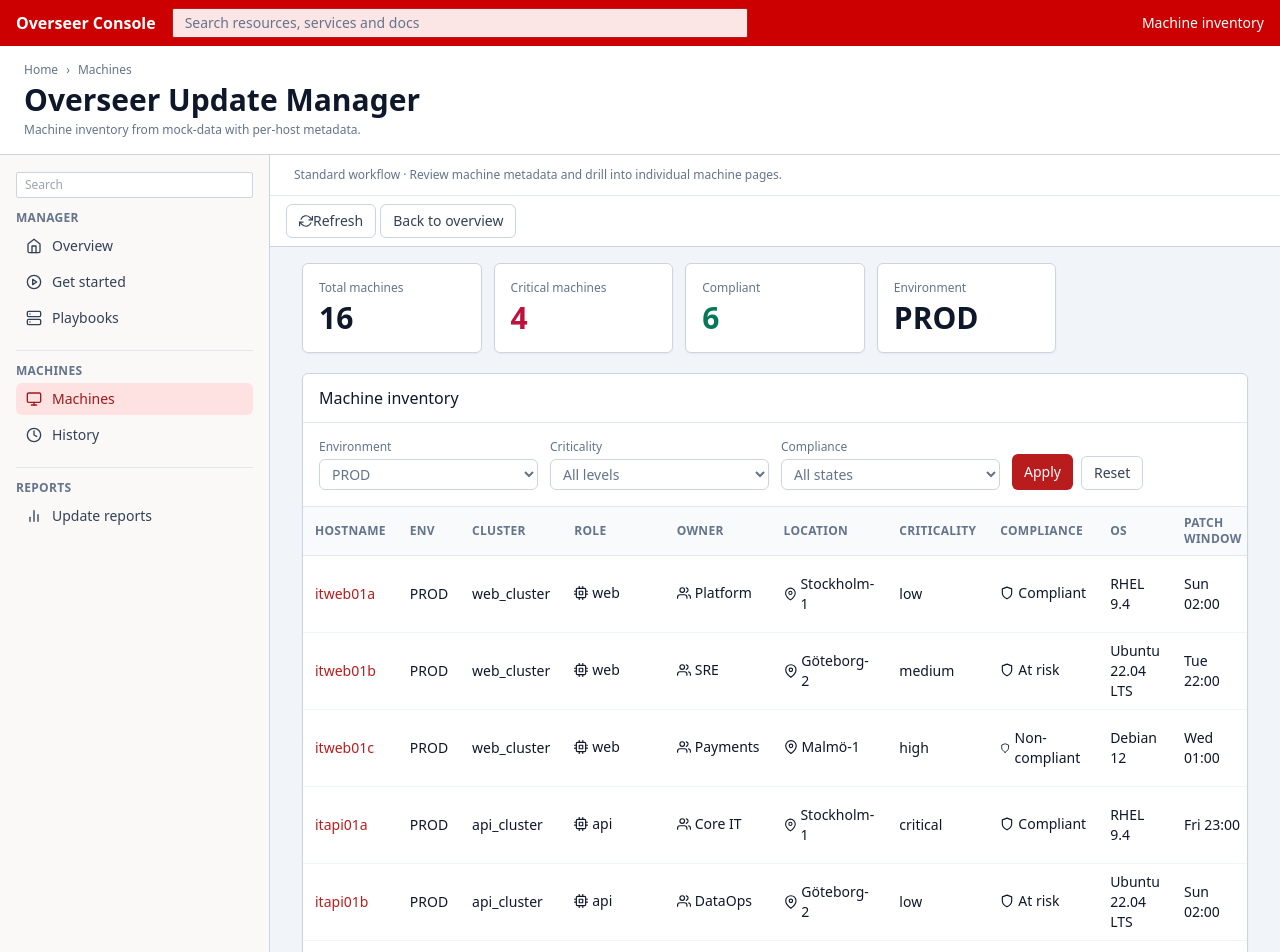
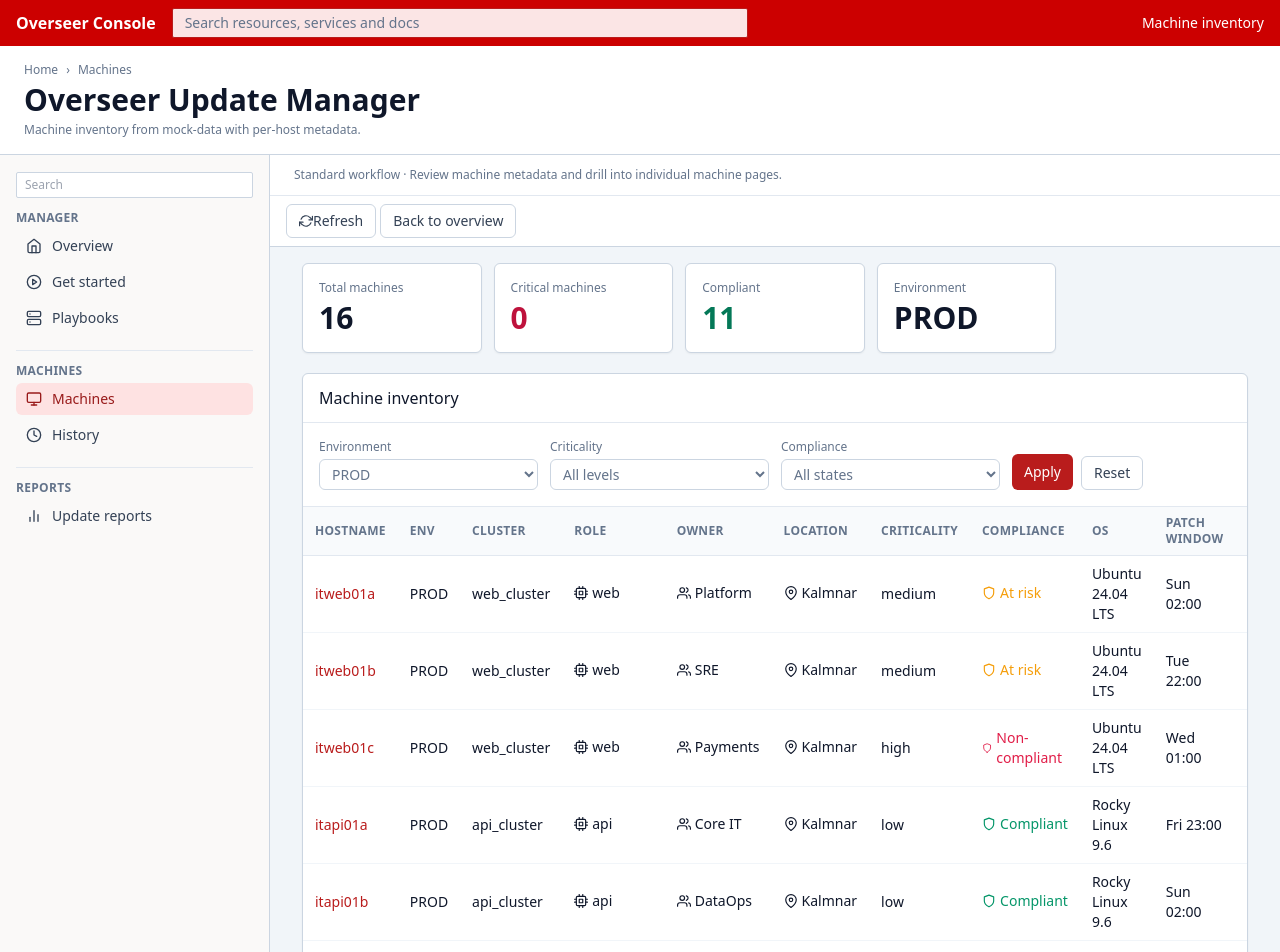
Before and after one commit to 01Karl/autopatch, a Next.js app in the folder dashboard/: page /machines in a window 1280 px wide. Shown: the top 952 px of the page. Built offline with nearby package versions, Linux system fonts and the light colour scheme.

Commit message:
Adjust machine metadata mix and compliance shield colors

```diff
--- a/dashboard/src/app/machines/page.tsx
+++ b/dashboard/src/app/machines/page.tsx
@@ -37,6 +37,13 @@ const NAV_SECTIONS: NavSection[] = [
   { title: 'Machines', keys: ['machines', 'history'] },
   { title: 'Reports', keys: ['update-reports'] }
 ];
+
+function getComplianceStyle(compliance: string): string {
+  if (compliance === 'Non-compliant') return 'text-rose-600';
+  if (compliance === 'At risk') return 'text-amber-500';
+  if (compliance === 'Compliant') return 'text-emerald-600';
+  return 'text-slate-600';
+}
 
 export default function MachinesPage({ searchParams }: { searchParams?: SearchParams }) {
   const selectedEnv = ENV_OPTIONS.includes(searchParams?.env as 'all' | MachineEnv) ? (searchParams?.env as 'all' | MachineEnv) : 'prod';
@@ -163,7 +170,11 @@ export default function MachinesPage({ searchParams }: { searchParams?: SearchPa
                         <td><span className="inline-flex items-center gap-1"><FiUsers /> {machine.metadata.owner}</span></td>
                         <td><span className="inline-flex items-center gap-1"><FiMapPin /> {machine.metadata.location}</span></td>
                         <td>{machine.metadata.criticality}</td>
-                        <td><span className="inline-flex items-center gap-1"><FiShield /> {machine.metadata.compliance}</span></td>
+                        <td>
+                          <span className={`inline-flex items-center gap-1 ${getComplianceStyle(machine.metadata.compliance)}`}>
+                            <FiShield /> {machine.metadata.compliance}
+                          </span>
+                        </td>
                         <td>{machine.metadata.osVersion}</td>
                         <td>{machine.metadata.patchWindow}</td>
                         <td>{machine.metadata.lastSeen}</td>
--- a/dashboard/src/mock-data/machines/metadata.json
+++ b/dashboard/src/mock-data/machines/metadata.json
@@ -2,419 +2,419 @@
   "itweb01a": {
     "role": "web",
     "owner": "Platform",
-    "location": "Stockholm-1",
-    "criticality": "low",
+    "location": "Kalmnar",
+    "criticality": "medium",
     "patchWindow": "Sun 02:00",
     "lastSeen": "2026-02-01 01:15",
-    "osVersion": "RHEL 9.4",
-    "compliance": "Compliant",
+    "osVersion": "Ubuntu 24.04 LTS",
+    "compliance": "At risk",
     "maintenanceGroup": "web_cluster"
   },
   "itweb01b": {
     "role": "web",
     "owner": "SRE",
-    "location": "G\u00f6teborg-2",
+    "location": "Kalmnar",
     "criticality": "medium",
     "patchWindow": "Tue 22:00",
     "lastSeen": "2026-02-02 02:15",
-    "osVersion": "Ubuntu 22.04 LTS",
+    "osVersion": "Ubuntu 24.04 LTS",
     "compliance": "At risk",
     "maintenanceGroup": "web_cluster"
   },
   "itweb01c": {
     "role": "web",
     "owner": "Payments",
-    "location": "Malm\u00f6-1",
+    "location": "Kalmnar",
     "criticality": "high",
     "patchWindow": "Wed 01:00",
     "lastSeen": "2026-02-03 03:15",
-    "osVersion": "Debian 12",
+    "osVersion": "Ubuntu 24.04 LTS",
     "compliance": "Non-compliant",
     "maintenanceGroup": "web_cluster"
   },
   "itapi01a": {
     "role": "api",
     "owner": "Core IT",
-    "location": "Stockholm-1",
-    "criticality": "critical",
+    "location": "Kalmnar",
+    "criticality": "low",
     "patchWindow": "Fri 23:00",
     "lastSeen": "2026-02-04 04:15",
-    "osVersion": "RHEL 9.4",
+    "osVersion": "Rocky Linux 9.6",
     "compliance": "Compliant",
     "maintenanceGroup": "api_cluster"
   },
   "itapi01b": {
     "role": "api",
     "owner": "DataOps",
-    "location": "G\u00f6teborg-2",
+    "location": "Kalmnar",
     "criticality": "low",
     "patchWindow": "Sun 02:00",
     "lastSeen": "2026-02-05 05:15",
-    "osVersion": "Ubuntu 22.04 LTS",
-    "compliance": "At risk",
+    "osVersion": "Rocky Linux 9.6",
+    "compliance": "Compliant",
     "maintenanceGroup": "api_cluster"
   },
   "itapi01c": {
     "role": "api",
     "owner": "Platform",
-    "location": "Malm\u00f6-1",
-    "criticality": "medium",
+    "location": "Kalmnar",
+    "criticality": "low",
     "patchWindow": "Tue 22:00",
     "lastSeen": "2026-02-06 06:15",
-    "osVersion": "Debian 12",
-    "compliance": "Non-compliant",
+    "osVersion": "Rocky Linux 9.6",
+    "compliance": "Compliant",
     "maintenanceGroup": "api_cluster"
   },
   "itapi01d": {
     "role": "api",
     "owner": "SRE",
-    "location": "Stockholm-1",
-    "criticality": "high",
+    "location": "Kalmnar",
+    "criticality": "low",
     "patchWindow": "Wed 01:00",
     "lastSeen": "2026-02-07 07:15",
-    "osVersion": "RHEL 9.4",
+    "osVersion": "Rocky Linux 9.6",
     "compliance": "Compliant",
     "maintenanceGroup": "api_cluster"
   },
   "itdb01a": {
     "role": "database",
     "owner": "Payments",
-    "location": "G\u00f6teborg-2",
-    "criticality": "critical",
+    "location": "Kalmnar",
+    "criticality": "low",
     "patchWindow": "Fri 23:00",
     "lastSeen": "2026-02-08 08:15",
-    "osVersion": "Ubuntu 22.04 LTS",
-    "compliance": "At risk",
+    "osVersion": "Rocky Linux 9.6",
+    "compliance": "Compliant",
     "maintenanceGroup": "db_cluster"
   },
   "itdb01b": {
     "role": "database",
     "owner": "Core IT",
-    "location": "Malm\u00f6-1",
+    "location": "Kalmnar",
     "criticality": "low",
     "patchWindow": "Sun 02:00",
     "lastSeen": "2026-02-09 01:15",
-    "osVersion": "Debian 12",
-    "compliance": "Non-compliant",
+    "osVersion": "Rocky Linux 9.6",
+    "compliance": "Compliant",
     "maintenanceGroup": "db_cluster"
   },
   "itcache01": {
     "role": "infra",
     "owner": "DataOps",
-    "location": "Stockholm-1",
-    "criticality": "medium",
+    "location": "Kalmnar",
+    "criticality": "low",
     "patchWindow": "Tue 22:00",
     "lastSeen": "2026-02-10 02:15",
-    "osVersion": "RHEL 9.4",
+    "osVersion": "Rocky Linux 9.6",
     "compliance": "Compliant",
     "maintenanceGroup": "standalone"
   },
   "itbatch01": {
     "role": "infra",
     "owner": "Platform",
-    "location": "G\u00f6teborg-2",
-    "criticality": "high",
+    "location": "Kalmnar",
+    "criticality": "low",
     "patchWindow": "Wed 01:00",
     "lastSeen": "2026-02-11 03:15",
-    "osVersion": "Ubuntu 22.04 LTS",
-    "compliance": "At risk",
+    "osVersion": "Rocky Linux 9.6",
+    "compliance": "Compliant",
     "maintenanceGroup": "standalone"
   },
   "itbatch02": {
     "role": "infra",
     "owner": "SRE",
-    "location": "Malm\u00f6-1",
-    "criticality": "critical",
+    "location": "Kalmnar",
+    "criticality": "low",
     "patchWindow": "Fri 23:00",
     "lastSeen": "2026-02-12 04:15",
-    "osVersion": "Debian 12",
-    "compliance": "Non-compliant",
+    "osVersion": "Rocky Linux 9.6",
+    "compliance": "Compliant",
     "maintenanceGroup": "standalone"
   },
   "itmq01": {
     "role": "infra",
     "owner": "Payments",
-    "location": "Stockholm-1",
+    "location": "Kalmnar",
     "criticality": "low",
     "patchWindow": "Sun 02:00",
     "lastSeen": "2026-02-13 05:15",
-    "osVersion": "RHEL 9.4",
+    "osVersion": "Rocky Linux 9.6",
     "compliance": "Compliant",
     "maintenanceGroup": "standalone"
   },
   "itrpt01": {
     "role": "infra",
     "owner": "Core IT",
-    "location": "G\u00f6teborg-2",
+    "location": "Kalmnar",
     "criticality": "medium",
     "patchWindow": "Tue 22:00",
     "lastSeen": "2026-02-14 06:15",
-    "osVersion": "Ubuntu 22.04 LTS",
+    "osVersion": "Rocky Linux 9.6",
     "compliance": "At risk",
     "maintenanceGroup": "standalone"
   },
   "itjump01": {
     "role": "infra",
     "owner": "DataOps",
-    "location": "Malm\u00f6-1",
-    "criticality": "high",
+    "location": "Kalmnar",
+    "criticality": "low",
     "patchWindow": "Wed 01:00",
     "lastSeen": "2026-02-15 07:15",
-    "osVersion": "Debian 12",
-    "compliance": "Non-compliant",
+    "osVersion": "Rocky Linux 9.6",
+    "compliance": "Compliant",
     "maintenanceGroup": "standalone"
   },
   "ittools01": {
     "role": "infra",
     "owner": "Platform",
-    "location": "Stockholm-1",
-    "criticality": "critical",
+    "location": "Kalmnar",
+    "criticality": "medium",
     "patchWindow": "Fri 23:00",
     "lastSeen": "2026-02-16 08:15",
-    "osVersion": "RHEL 9.4",
-    "compliance": "Compliant",
+    "osVersion": "Rocky Linux 9.6",
+    "compliance": "At risk",
     "maintenanceGroup": "standalone"
   },
   "itweb01a-t": {
     "role": "web",
     "owner": "SRE",
-    "location": "G\u00f6teborg-2",
-    "criticality": "low",
+    "location": "Kalmnar",
+    "criticality": "medium",
     "patchWindow": "Sun 02:00",
     "lastSeen": "2026-02-17 01:15",
-    "osVersion": "Ubuntu 22.04 LTS",
+    "osVersion": "Ubuntu 24.04 LTS",
     "compliance": "At risk",
     "maintenanceGroup": "web_cluster"
   },
   "itweb01b-t": {
     "role": "web",
     "owner": "Payments",
-    "location": "Malm\u00f6-1",
-    "criticality": "medium",
+    "location": "Kalmnar",
+    "criticality": "high",
     "patchWindow": "Tue 22:00",
     "lastSeen": "2026-02-18 02:15",
-    "osVersion": "Debian 12",
+    "osVersion": "Ubuntu 24.04 LTS",
     "compliance": "Non-compliant",
     "maintenanceGroup": "web_cluster"
   },
   "itapi01a-t": {
     "role": "api",
     "owner": "Core IT",
-    "location": "Stockholm-1",
-    "criticality": "high",
+    "location": "Kalmnar",
+    "criticality": "low",
     "patchWindow": "Wed 01:00",
     "lastSeen": "2026-02-19 03:15",
-    "osVersion": "RHEL 9.4",
+    "osVersion": "Rocky Linux 9.6",
     "compliance": "Compliant",
     "maintenanceGroup": "api_cluster"
   },
   "itapi01b-t": {
     "role": "api",
     "owner": "DataOps",
-    "location": "G\u00f6teborg-2",
-    "criticality": "critical",
+    "location": "Kalmnar",
+    "criticality": "low",
     "patchWindow": "Fri 23:00",
     "lastSeen": "2026-02-20 04:15",
-    "osVersion": "Ubuntu 22.04 LTS",
-    "compliance": "At risk",
+    "osVersion": "Rocky Linux 9.6",
+    "compliance": "Compliant",
     "maintenanceGroup": "api_cluster"
   },
   "itapi01c-t": {
     "role": "api",
     "owner": "Platform",
-    "location": "Malm\u00f6-1",
+    "location": "Kalmnar",
     "criticality": "low",
     "patchWindow": "Sun 02:00",
     "lastSeen": "2026-02-21 05:15",
-    "osVersion": "Debian 12",
-    "compliance": "Non-compliant",
+    "osVersion": "Rocky Linux 9.6",
+    "compliance": "Compliant",
     "maintenanceGroup": "api_cluster"
   },
   "itdb01-t": {
     "role": "database",
     "owner": "SRE",
-    "location": "Stockholm-1",
-    "criticality": "medium",
+    "location": "Kalmnar",
+    "criticality": "low",
     "patchWindow": "Tue 22:00",
     "lastSeen": "2026-02-22 06:15",
-    "osVersion": "RHEL 9.4",
+    "osVersion": "Rocky Linux 9.6",
     "compliance": "Compliant",
     "maintenanceGroup": "standalone"
   },
   "itjump01-t": {
     "role": "infra",
     "owner": "Payments",
-    "location": "G\u00f6teborg-2",
-    "criticality": "high",
+    "location": "Kalmnar",
+    "criticality": "low",
     "patchWindow": "Wed 01:00",
     "lastSeen": "2026-02-23 07:15",
-    "osVersion": "Ubuntu 22.04 LTS",
-    "compliance": "At risk",
+    "osVersion": "Rocky Linux 9.6",
+    "compliance": "Compliant",
     "maintenanceGroup": "standalone"
   },
   "itwrk01-t": {
     "role": "infra",
     "owner": "Core IT",
-    "location": "Malm\u00f6-1",
-    "criticality": "critical",
+    "location": "Kalmnar",
+    "criticality": "high",
     "patchWindow": "Fri 23:00",
     "lastSeen": "2026-02-24 08:15",
-    "osVersion": "Debian 12",
+    "osVersion": "Ubuntu 24.04 LTS",
     "compliance": "Non-compliant",
     "maintenanceGroup": "standalone"
   },
   "itwrk02-t": {
     "role": "infra",
     "owner": "DataOps",
-    "location": "Stockholm-1",
-    "criticality": "low",
+    "location": "Linode Central London",
+    "criticality": "high",
     "patchWindow": "Sun 02:00",
     "lastSeen": "2026-02-25 01:15",
-    "osVersion": "RHEL 9.4",
-    "compliance": "Compliant",
+    "osVersion": "Ubuntu 24.04 LTS",
+    "compliance": "Non-compliant",
     "maintenanceGroup": "standalone"
   },
   "ittools01-t": {
     "role": "infra",
     "owner": "Platform",
-    "location": "G\u00f6teborg-2",
+    "location": "Kalmnar",
     "criticality": "medium",
     "patchWindow": "Tue 22:00",
     "lastSeen": "2026-02-26 02:15",
-    "osVersion": "Ubuntu 22.04 LTS",
+    "osVersion": "Rocky Linux 9.6",
     "compliance": "At risk",
     "maintenanceGroup": "standalone"
   },
   "itapp01a-d": {
     "role": "infra",
     "owner": "SRE",
-    "location": "Malm\u00f6-1",
-    "criticality": "high",
+    "location": "Kalmnar",
+    "criticality": "low",
     "patchWindow": "Wed 01:00",
     "lastSeen": "2026-02-27 03:15",
-    "osVersion": "Debian 12",
-    "compliance": "Non-compliant",
+    "osVersion": "Rocky Linux 9.6",
+    "compliance": "Compliant",
     "maintenanceGroup": "app_cluster"
   },
   "itapp01b-d": {
     "role": "infra",
     "owner": "Payments",
-    "location": "Stockholm-1",
-    "criticality": "critical",
+    "location": "Kalmnar",
+    "criticality": "low",
     "patchWindow": "Fri 23:00",
     "lastSeen": "2026-02-01 04:15",
-    "osVersion": "RHEL 9.4",
+    "osVersion": "Rocky Linux 9.6",
     "compliance": "Compliant",
     "maintenanceGroup": "app_cluster"
   },
   "itapp01c-d": {
     "role": "infra",
     "owner": "Core IT",
-    "location": "G\u00f6teborg-2",
+    "location": "Kalmnar",
     "criticality": "low",
     "patchWindow": "Sun 02:00",
     "lastSeen": "2026-02-02 05:15",
-    "osVersion": "Ubuntu 22.04 LTS",
-    "compliance": "At risk",
+    "osVersion": "Rocky Linux 9.6",
+    "compliance": "Compliant",
     "maintenanceGroup": "app_cluster"
   },
   "itdb01-d": {
     "role": "database",
     "owner": "DataOps",
-    "location": "Malm\u00f6-1",
-    "criticality": "medium",
+    "location": "Kalmnar",
+    "criticality": "low",
     "patchWindow": "Tue 22:00",
     "lastSeen": "2026-02-03 06:15",
-    "osVersion": "Debian 12",
-    "compliance": "Non-compliant",
+    "osVersion": "Rocky Linux 9.6",
+    "compliance": "Compliant",
     "maintenanceGroup": "standalone"
   },
   "itdb02-d": {
     "role": "database",
     "owner": "Platform",
-    "location": "Stockholm-1",
-    "criticality": "high",
+    "location": "Kalmnar",
+    "criticality": "low",
     "patchWindow": "Wed 01:00",
     "lastSeen": "2026-02-04 07:15",
-    "osVersion": "RHEL 9.4",
+    "osVersion": "Rocky Linux 9.6",
     "compliance": "Compliant",
     "maintenanceGroup": "standalone"
   },
   "itci01-d": {
     "role": "infra",
     "owner": "SRE",
-    "location": "G\u00f6teborg-2",
-    "criticality": "critical",
+    "location": "Kalmnar",
+    "criticality": "low",
     "patchWindow": "Fri 23:00",
     "lastSeen": "2026-02-05 08:15",
-    "osVersion": "Ubuntu 22.04 LTS",
-    "compliance": "At risk",
+    "osVersion": "Rocky Linux 9.6",
+    "compliance": "Compliant",
     "maintenanceGroup": "standalone"
   },
   "itci02-d": {
     "role": "infra",
     "owner": "Payments",
-    "location": "Malm\u00f6-1",
+    "location": "Kalmnar",
     "criticality": "low",
     "patchWindow": "Sun 02:00",
     "lastSeen": "2026-02-06 01:15",
-    "osVersion": "Debian 12",
-    "compliance": "Non-compliant",
+    "osVersion": "Rocky Linux 9.6",
+    "compliance": "Compliant",
     "maintenanceGroup": "standalone"
   },
   "itops01-d": {
     "role": "infra",
     "owner": "Core IT",
-    "location": "Stockholm-1",
-    "criticality": "medium",
+    "location": "Kalmnar",
+    "criticality": "low",
     "patchWindow": "Tue 22:00",
     "lastSeen": "2026-02-07 02:15",
-    "osVersion": "RHEL 9.4",
+    "osVersion": "Rocky Linux 9.6",
     "compliance": "Compliant",
     "maintenanceGroup": "standalone"
   },
   "itops02-d": {
     "role": "infra",
     "owner": "DataOps",
-    "location": "G\u00f6teborg-2",
-    "criticality": "high",
+    "location": "Kalmnar",
+    "criticality": "low",
     "patchWindow": "Wed 01:00",
     "lastSeen": "2026-02-08 03:15",
-    "osVersion": "Ubuntu 22.04 LTS",
-    "compliance": "At risk",
+    "osVersion": "Rocky Linux 9.6",
+    "compliance": "Compliant",
     "maintenanceGroup": "standalone"
   },
   "itops03-d": {
     "role": "infra",
     "owner": "Platform",
-    "location": "Malm\u00f6-1",
-    "criticality": "critical",
+    "location": "Kalmnar",
+    "criticality": "medium",
     "patchWindow": "Fri 23:00",
     "lastSeen": "2026-02-09 04:15",
-    "osVersion": "Debian 12",
-    "compliance": "Non-compliant",
+    "osVersion": "Rocky Linux 9.6",
+    "compliance": "At risk",
     "maintenanceGroup": "standalone"
   },
   "itlab01-d": {
     "role": "infra",
     "owner": "SRE",
-    "location": "Stockholm-1",
+    "location": "Kalmnar",
     "criticality": "low",
     "patchWindow": "Sun 02:00",
     "lastSeen": "2026-02-10 05:15",
-    "osVersion": "RHEL 9.4",
+    "osVersion": "Rocky Linux 9.6",
     "compliance": "Compliant",
     "maintenanceGroup": "standalone"
   },
   "itlab02-d": {
     "role": "infra",
     "owner": "Payments",
-    "location": "G\u00f6teborg-2",
-    "criticality": "medium",
+    "location": "Kalmnar",
+    "criticality": "low",
     "patchWindow": "Tue 22:00",
     "lastSeen": "2026-02-11 06:15",
-    "osVersion": "Ubuntu 22.04 LTS",
-    "compliance": "At risk",
+    "osVersion": "Rocky Linux 9.6",
+    "compliance": "Compliant",
     "maintenanceGroup": "standalone"
   }
 }
```
